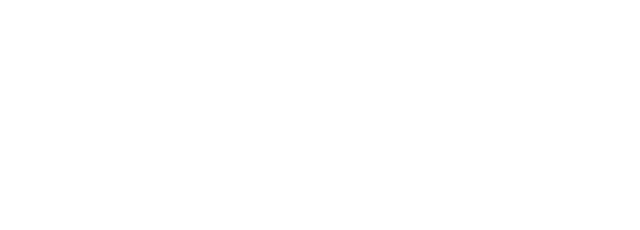
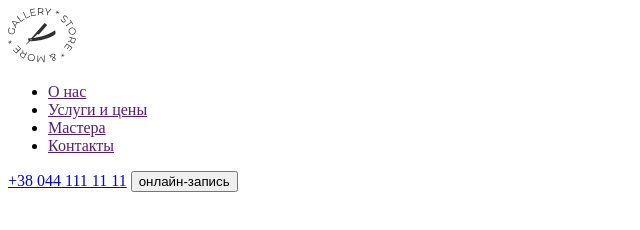
Before and after one commit to IraRogova/demo1, a plain HTML site: page index.html in a window 1280 px wide. Shown: the whole page, without its empty margins (0-640 px from the left). Drawn offline with Linux system fonts and the light colour scheme.

Commit message:
добавила header

```diff
--- a/index.html
+++ b/index.html
@@ -1,12 +1,36 @@
 <!DOCTYPE html>
-<html lang="en">
+<html lang="ru">
 <head>
     <meta charset="UTF-8">
     <meta http-equiv="X-UA-Compatible" content="IE=edge">
     <meta name="viewport" content="width=device-width, initial-scale=1.0">
-    <title>Document</title>
+    <title>Барбершоп</title>
 </head>
 <body>
-
+    <header>
+        <nav>
+            <a href="">
+                <img src="./images/logo.svg" alt="логотип" width="68">
+            </a>
+            <ul>
+                <li>
+                    <a href="">О нас</a>
+                </li>
+                <li>
+                    <a href="">Услуги и цены</a>
+                </li>
+                <li>
+                    <a href="">Мастера</a>
+                </li>
+                <li>
+                    <a href="">Контакты</a>
+                </li>
+            </ul>
+        </nav>
+        <a href="tel:+380441111111">+38 044 111 11 11</a>
+        <button type="button">онлайн-запись</button>
+    </header>
+    <main></main>
+    <footer></footer>
 </body>
 </html>
```
Also changed, not shown: images/logo.svg (added).
